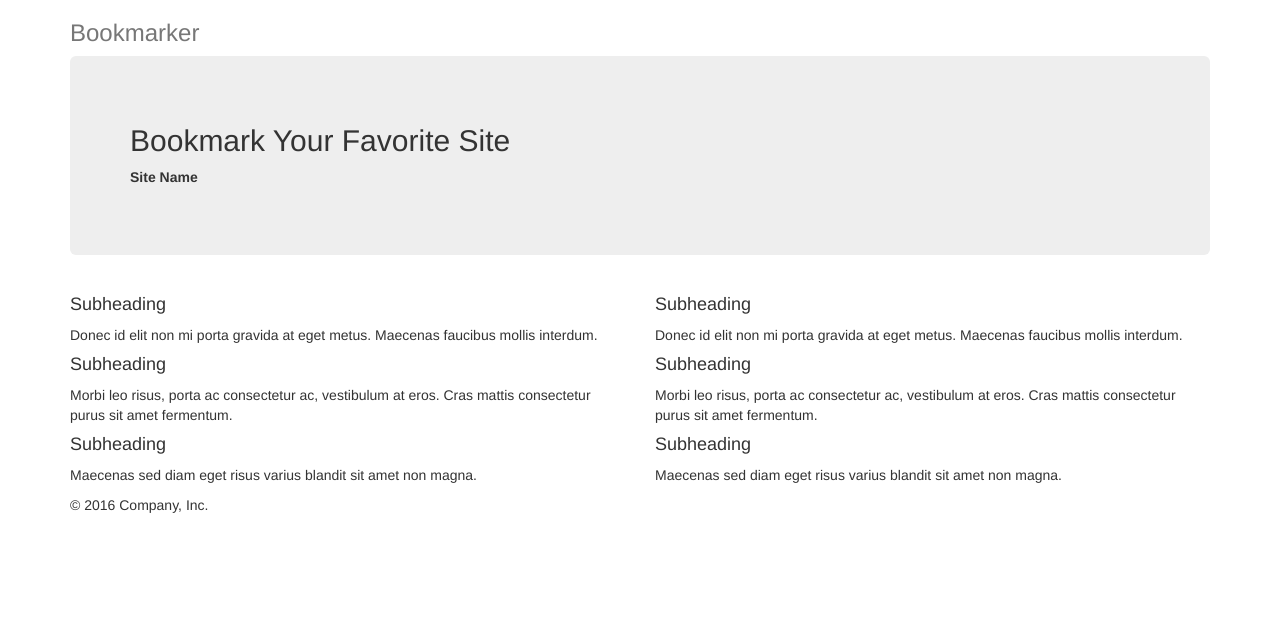
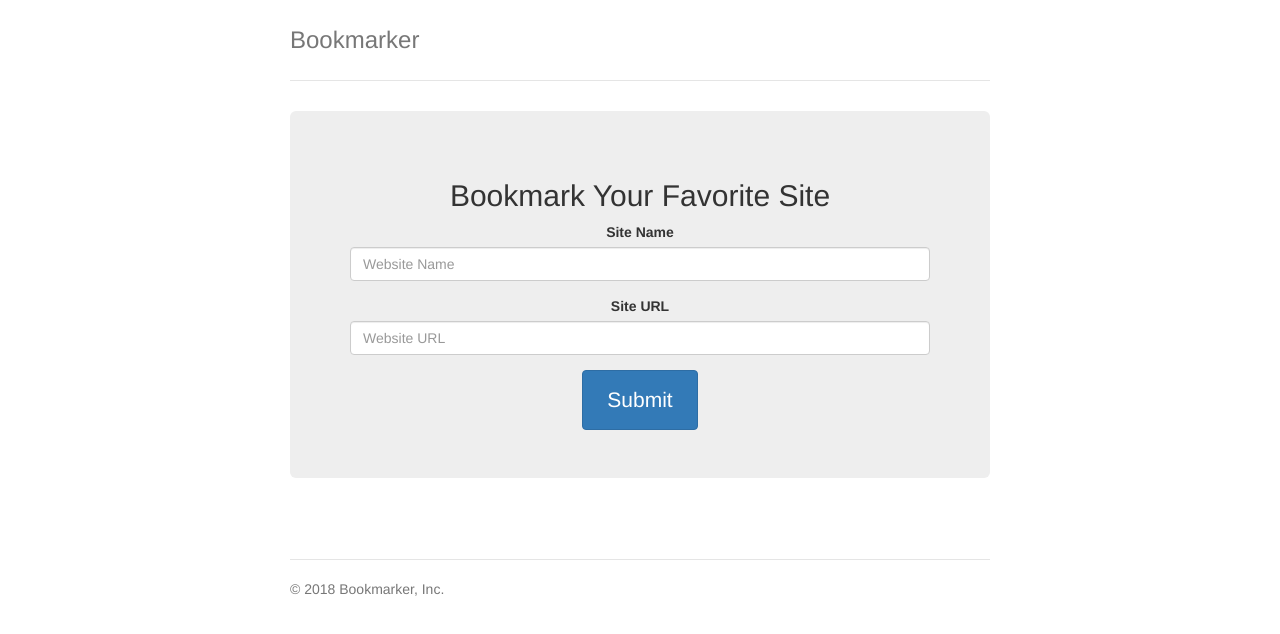
Before and after one commit to Jeanlouis90/dc-javascript-bookmarker-app, a plain HTML site: page index.html in a window 1280 px wide. Drawn offline with nearby package versions, Linux system fonts and the light colour scheme.

Commit message:
Fourth version. Added so much in the Javascript, including a main.js file. I also added a style.css file and changed the style of the page.

```diff
--- /dev/null
+++ b/css/style.css
@@ -0,0 +1,79 @@
+/* Space out content a bit */
+body {
+    padding-top: 20px;
+    padding-bottom: 20px;
+  }
+
+  /* Everything but the jumbotron gets side spacing for mobile first views */
+  .header,
+  .marketing,
+  .footer {
+    padding-right: 15px;
+    padding-left: 15px;
+  }
+
+  /* Custom page header */
+  .header {
+    padding-bottom: 20px;
+    border-bottom: 1px solid #e5e5e5;
+  }
+  /* Make the masthead heading the same height as the navigation */
+  .header h3 {
+    margin-top: 0;
+    margin-bottom: 0;
+    line-height: 40px;
+  }
+
+  /* Custom page footer */
+  .footer {
+    padding-top: 19px;
+    color: #777;
+    border-top: 1px solid #e5e5e5;
+  }
+
+  /* Customize container */
+  @media (min-width: 768px) {
+    .container {
+      max-width: 730px;
+    }
+  }
+  .container-narrow > hr {
+    margin: 30px 0;
+  }
+
+  /* Main marketing message and sign up button */
+  .jumbotron {
+    text-align: center;
+    border-bottom: 1px solid #e5e5e5;
+  }
+  .jumbotron .btn {
+    padding: 14px 24px;
+    font-size: 21px;
+  }
+
+  /* Supporting marketing content */
+  .marketing {
+    margin: 40px 0;
+  }
+  .marketing p + h4 {
+    margin-top: 28px;
+  }
+
+  /* Responsive: Portrait tablets and up */
+  @media screen and (min-width: 768px) {
+    /* Remove the padding we set earlier */
+    .header,
+    .marketing,
+    .footer {
+      padding-right: 0;
+      padding-left: 0;
+    }
+    /* Space out the masthead */
+    .header {
+      margin-bottom: 30px;
+    }
+    /* Remove the bottom border on the jumbotron for visual effect */
+    .jumbotron {
+      border-bottom: 0;
+    }
+  }
--- a/index.html
+++ b/index.html
@@ -9,9 +9,10 @@
 
     <!-- Bootstrap core CSS -->
     <link href="css/bootstrap.min.css" rel="stylesheet">
+    <link rel="stylesheet" href="css/style.css">
   </head>
 
-  <body>
+  <body onload="fetchBookmarks()">
 
     <div class="container">
       <div class="header clearfix">
@@ -25,42 +26,28 @@
         <form id="myForm">
             <div class="form-group">
                 <label>Site Name</label>
+                <input type="text" class="form-control" id="siteName" placeholder="Website Name">
             </div>
+            <div class="form-group">
+              <label>Site URL</label>
+              <input type="text" class="form-control" id="siteUrl" placeholder="Website URL">
+          </div>
+          <button type="submit" class="btn btn-primary">Submit</button>
         </form>
       </div>
 
       <div class="row marketing">
-        <div class="col-lg-6">
-          <h4>Subheading</h4>
-          <p>Donec id elit non mi porta gravida at eget metus. Maecenas faucibus mollis interdum.</p>
-
-          <h4>Subheading</h4>
-          <p>Morbi leo risus, porta ac consectetur ac, vestibulum at eros. Cras mattis consectetur purus sit amet fermentum.</p>
-
-          <h4>Subheading</h4>
-          <p>Maecenas sed diam eget risus varius blandit sit amet non magna.</p>
-        </div>
-
-        <div class="col-lg-6">
-          <h4>Subheading</h4>
-          <p>Donec id elit non mi porta gravida at eget metus. Maecenas faucibus mollis interdum.</p>
-
-          <h4>Subheading</h4>
-          <p>Morbi leo risus, porta ac consectetur ac, vestibulum at eros. Cras mattis consectetur purus sit amet fermentum.</p>
-
-          <h4>Subheading</h4>
-          <p>Maecenas sed diam eget risus varius blandit sit amet non magna.</p>
+        <div class="col-lg-12">
+          <div id="bookmarksResults"></div>
         </div>
       </div>
 
       <footer class="footer">
-        <p>&copy; 2016 Company, Inc.</p>
+        <p>&copy; 2018 Bookmarker, Inc.</p>
       </footer>
-
     </div> <!-- /container -->
-
-
-    <!-- IE10 viewport hack for Surface/desktop Windows 8 bug -->
-    <script src="../../assets/js/ie10-viewport-bug-workaround.js"></script>
+    <script src='https://cdnjs.cloudflare.com/ajax/libs/jquery/3.3.1/jquery.js'></script>
+    <script src="js/bootstrap.min.js"></script>
+    <script src="js/main.js"></script>
   </body>
 </html>
--- /dev/null
+++ b/js/main.js
@@ -0,0 +1,53 @@
+// Listen for Form Submit
+document.getElementById('myForm').addEventListener('submit', saveBookmark);
+
+// Save Bookmark
+function saveBookmark (e) {
+  //   Get form values
+  var siteName = document.getElementById('siteName').value
+  var siteURL = document.getElementById('siteUrl').value
+
+  var bookmark = {
+    name: siteName,
+    url: siteURL
+  }
+
+  // Local Storage test
+  // localStorage.setItem('test', 'Hello World')
+  // console.log(localStorage.getItem('test'))
+  // localStorage.removeItem('test')
+  // console.log(localStorage.getItem('test'))
+
+
+
+  // Test if bookmarks is null
+  if (localStorage.getItem('bookmarks') === null) {
+    // Init Array
+    var bookmarks = []
+    // Add to array
+    bookmarks.push(bookmark)
+    // Set to localStorage
+    localStorage.setItem('bookmarks', JSON.stringify(bookmarks))
+  } else {
+    // Get bookmarks from localStorage
+    var bookmarks = JSON.parse(localStorage.getItem('bookmarks'))
+    // Add bookmark to array
+    bookmarks.push(bookmark)
+    // Re-set back onto localStorage
+    localStorage.setItem('bookmarks', JSON.stringify(bookmarks))
+  }
+
+  //   Prevent form from submitting
+  e.preventDefault()
+}
+
+  // Fetch Bookmarks
+  function fetchBookmarks () {
+    // Get bookmarks from localStorage
+    var bookmarks = JSON.parse(localStorage.getItem('bookmarks'))
+    // Get output ID
+    var bookmarksResults = document.getElementById('bookmarksResults')
+
+    // Build output
+    bookmarksResults.innerHTML = ''
+  }
```
